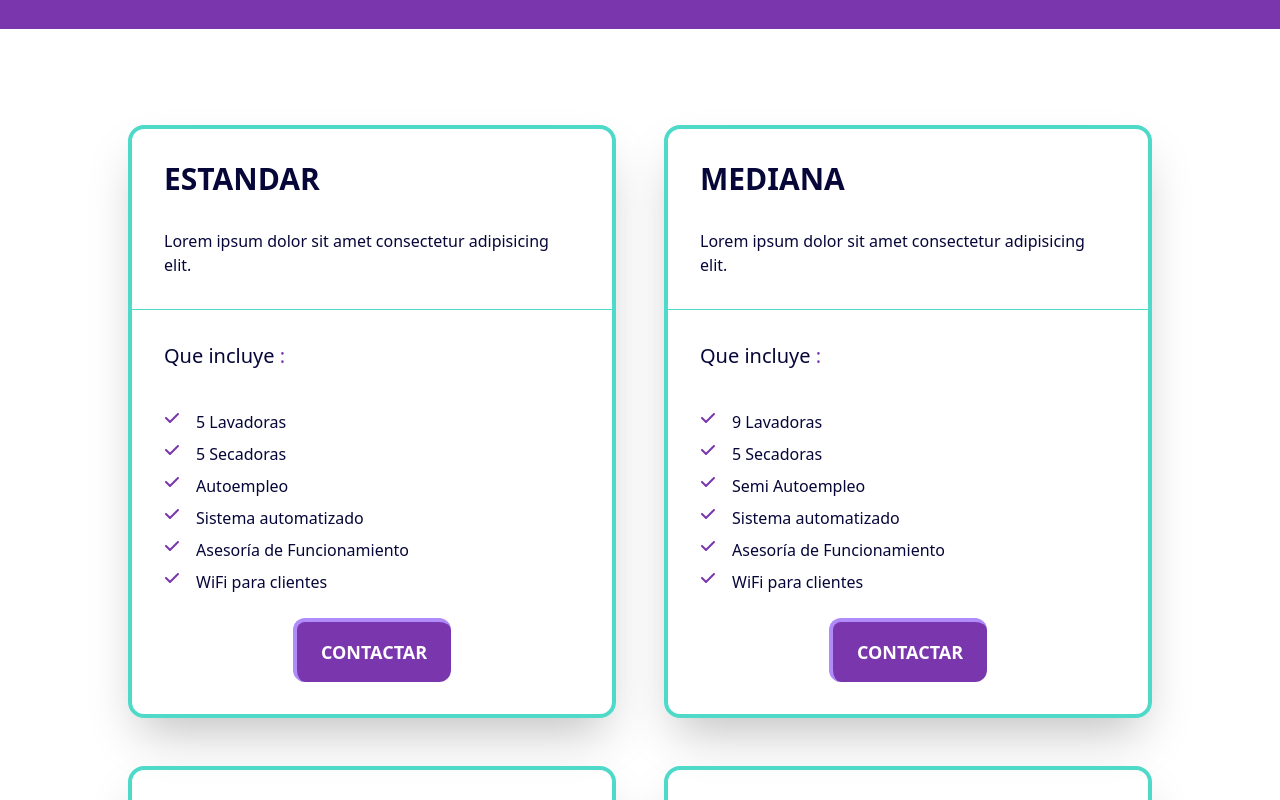
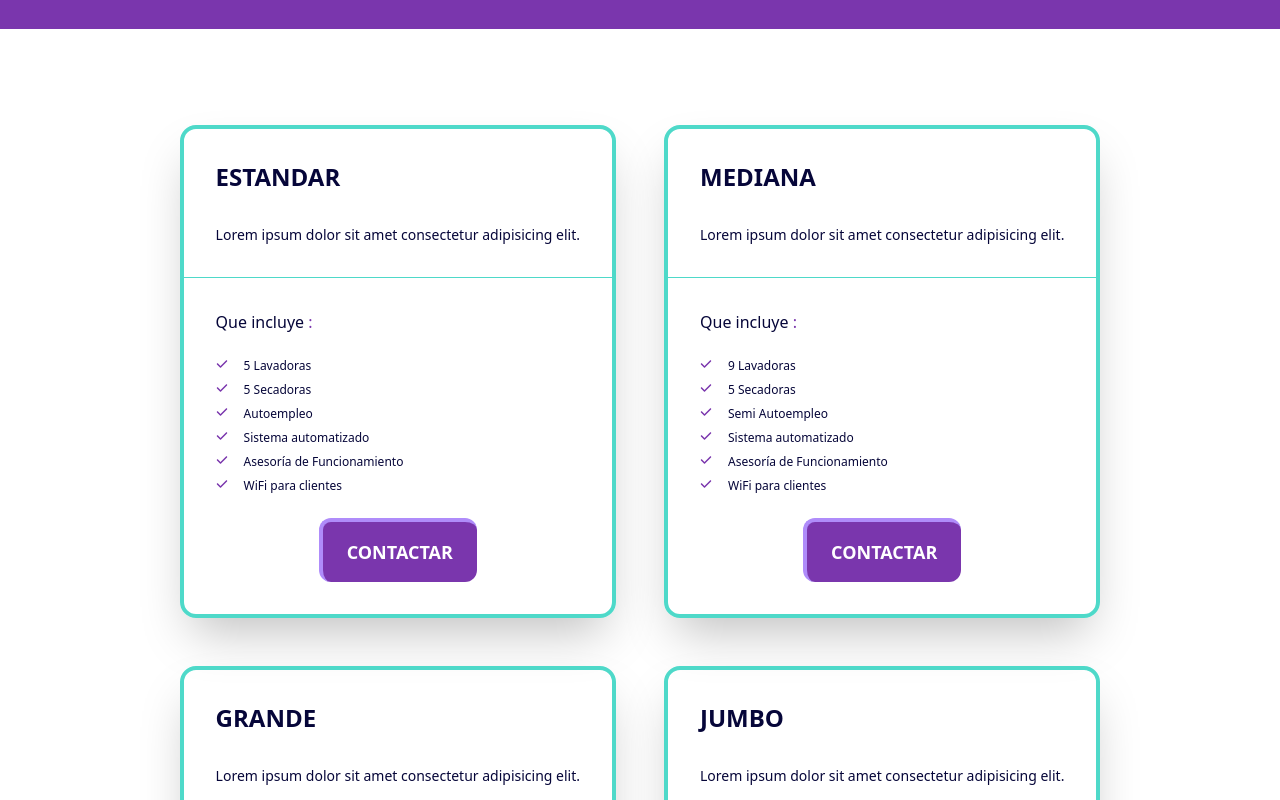
Before and after one commit to dspwebstudiomx/easylav-react, a React (Vite) app: page /franquicias in a window 1280 px wide. Shown: the part 580-1380 px from the top of the page. Built offline with nearby package versions, Linux system fonts and the light colour scheme.

Commit message:
Refactors Button component width and adjusts typography for improved layout consistency

```diff
--- a/src/components/buttons/Button.jsx
+++ b/src/components/buttons/Button.jsx
@@ -14,7 +14,7 @@ import { HashLink } from 'react-router-hash-link/dist/react-router-hash-link.cjs
 const BUTTON_UI = {
   DISPLAY: "flex items-center justify-center gap-0",
   HEIGHT: "min-h-[40px]",
-  WIDTH: "w-full md:w-[300px]",
+  WIDTH: "w-[290px]",
   FONT_SIZE: "text-lg xl:text-lg",
   PADDING: "px-6 py-4",
   FONT_WEIGHT: "font-semibold",
--- a/src/pages/franquicias/PaquetesFranquicias.jsx
+++ b/src/pages/franquicias/PaquetesFranquicias.jsx
@@ -23,7 +23,7 @@ const PaquetesFranquicias = () => {
   return (
     <Section className={styles} id='paquetes-franquicias'>
       <Container>
-        <ul className="grid grid-cols-1 gap-6 sm:grid-cols-2 2xl:grid-cols-4 md:gap-12 2xl:gap-6 max-w-screen-2xl mx-auto">
+        <ul className="grid grid-cols-1 gap-6 sm:grid-cols-2 md:gap-12 2xl:gap-6 max-w-screen-2xl mx-auto">
 
           {paquetesFranquicias.map(paquete => {
             return (
@@ -31,22 +31,22 @@ const PaquetesFranquicias = () => {
 
                 {/* Primera Parte */}
                 <div className="p-8 flex flex-col gap-6">
-                  <h2 className="text-3xl text-dark uppercase font-bold text-center lg:text-left">
+                  <h2 className="text-2xl text-dark uppercase font-bold text-center lg:text-left">
                     {paquete.nombre}
                     <span className="sr-only">Plan</span>
                   </h2>
-                  <p className="mt-2 text-dark-700">Lorem ipsum dolor sit amet consectetur adipisicing elit.</p>
+                  <p className="mt-2 text-sm text-dark-700">Lorem ipsum dolor sit amet consectetur adipisicing elit.</p>
 
                 </div>
                 {/* Primera Parte */}
 
                 {/* Segunda Parte */}
                 <div className="p-8 flex flex-col gap-6">
-                  <p className="text-lg font-medium text-gray-900 sm:text-xl">Que incluye <span className='text-secondary_dark'>:</span></p>
+                  <p className="text-base font-medium text-dark">Que incluye <span className='text-secondary_dark'>:</span></p>
 
-                  <ul className="mt-2 space-y-2 sm:mt-4" id={`lista-caracteristica-${paquete.nombre}`}>
+                  <ul className="space-y-2" id={`lista-caracteristica-${paquete.nombre}`}>
                     {paquete.caracteristicas.map((caracteristica, index) => (
-                      <li key={index} className="text-gray-700 flex gap-4 ">
+                      <li key={index} className="text-dark flex gap-4 text-xs">
                         <FaCheck className='text-secondary_dark' />
                         <span>{caracteristica}</span></li>
                     ))}
--- a/src/pages/inicio/franquicias/QuieresUnaFranquicia.jsx
+++ b/src/pages/inicio/franquicias/QuieresUnaFranquicia.jsx
@@ -39,7 +39,7 @@ const QUIERES_UNA_FRANQUICIA_UI = {
       TRANSFORM: "",
     },
   },
-  CONTAINER: " flex items-center justify-center w-2/3 mx-auto",
+  CONTAINER: "flex items-center justify-center w-2/3 mx-auto",
   TITLE: {
     H2: {
       CONTENT:
--- a/src/pages/inicio/nuestrosServicios/NuestrosServicios.jsx
+++ b/src/pages/inicio/nuestrosServicios/NuestrosServicios.jsx
@@ -52,14 +52,14 @@ const NuestrosServicios = () => {
           <ButtonSecondary
             title={NUESTROS_SERVICIOS_PROPS.BUTTON_SECONDARY.TITLE}
             href={NUESTROS_SERVICIOS_PROPS.BUTTON_SECONDARY.HREF}
-            width=''
+            width={''}
             name={NUESTROS_SERVICIOS_PROPS.BUTTON_SECONDARY.NAME}
             onClick={() => scrollToTop()}
           />
           <ButtonPrimary
             title={NUESTROS_SERVICIOS_PROPS.BUTTON_PRIMARY.TITLE}
             href={NUESTROS_SERVICIOS_PROPS.BUTTON_PRIMARY.HREF}
-            width=''
+            width={''}
             name={NUESTROS_SERVICIOS_PROPS.BUTTON_PRIMARY.NAME}
             onClick={() => scrollToTop()}
           />
```
